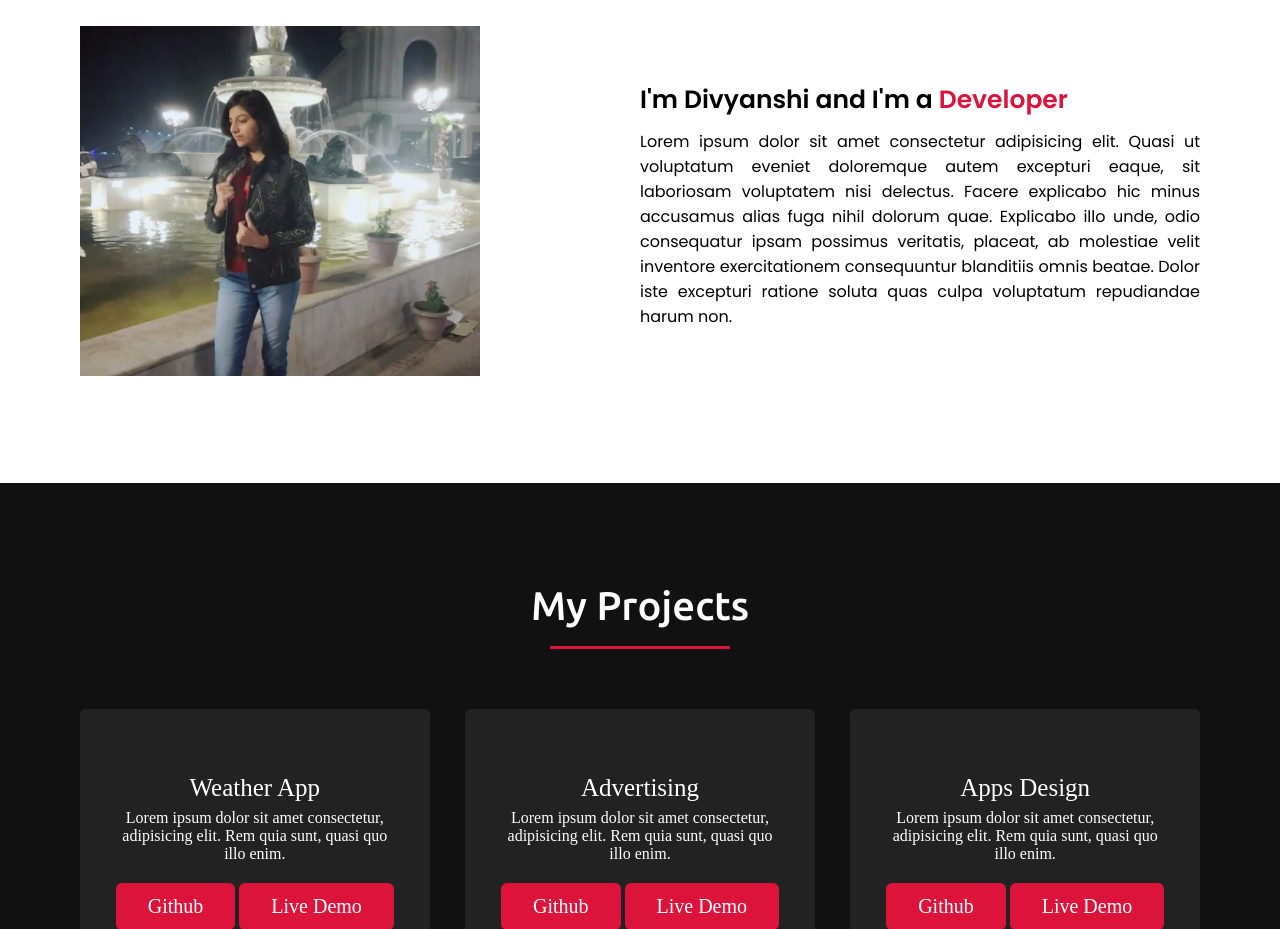
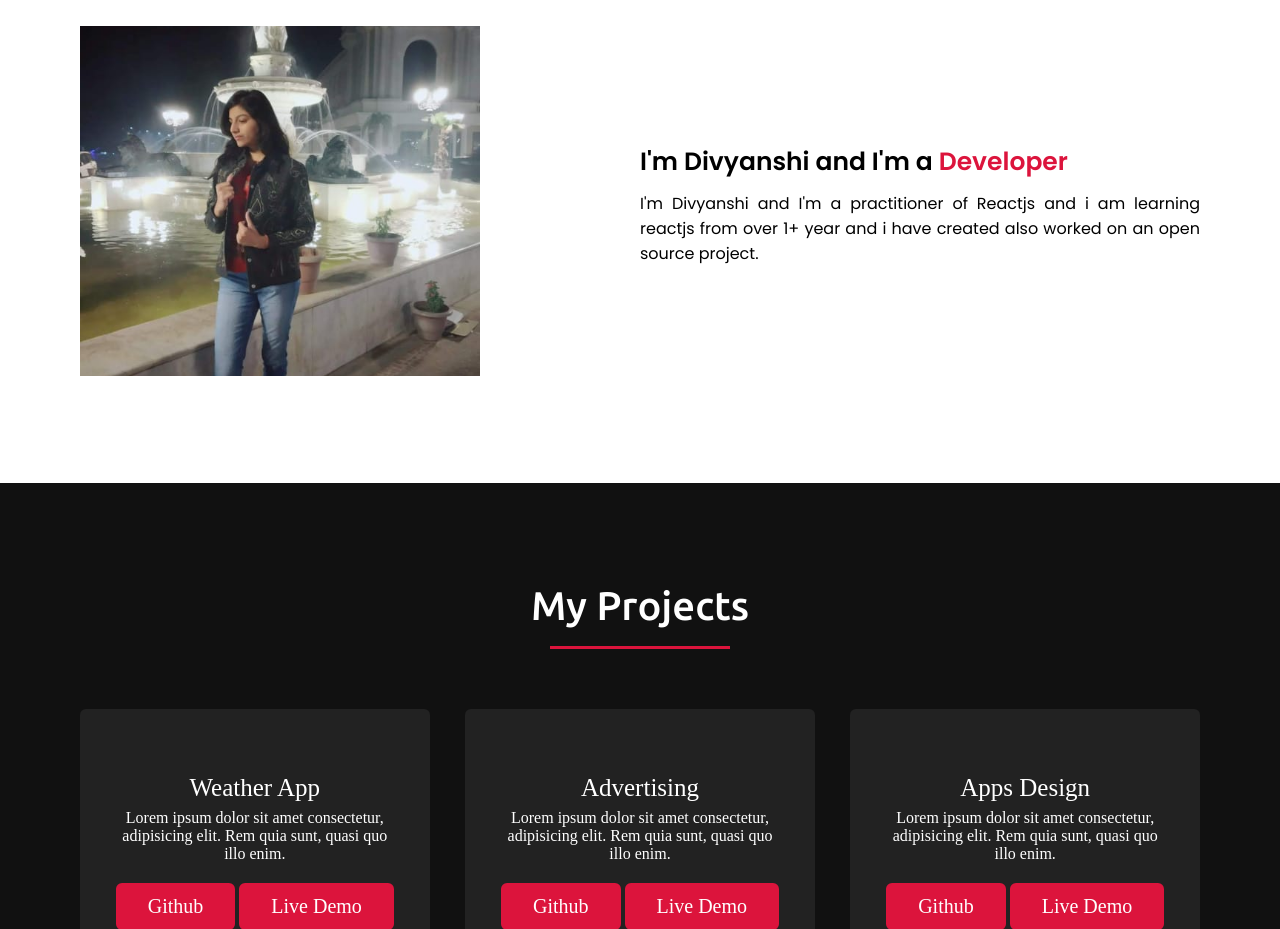
Before and after one commit to divijain-15/divijain.github.io, a plain HTML site: page index.html in a window 1280 px wide. Shown: the part 1000-1929 px from the top of the page. Drawn offline with nearby package versions, Linux system fonts and the light colour scheme.

Commit message:
Update index.html

```diff
--- a/index.html
+++ b/index.html
@@ -61,8 +61,8 @@ About me</h2>
                     <div class="text">
 I'm Divyanshi and I'm a <span class="typing-2">Developer</span></div>
 <p>
-Lorem ipsum dolor sit amet consectetur adipisicing elit. Quasi ut voluptatum eveniet doloremque autem excepturi eaque, sit laboriosam voluptatem nisi delectus. Facere explicabo hic minus accusamus alias fuga nihil dolorum quae. Explicabo illo unde, odio consequatur ipsam possimus veritatis, placeat, ab molestiae velit inventore exercitationem consequuntur blanditiis omnis beatae. Dolor iste excepturi ratione soluta quas culpa voluptatum repudiandae harum non.</p>
-
+    I'm Divyanshi and I'm a practitioner of Reactjs and i am learning reactjs from over 1+ year and i have created also worked on an open source project.
+    </p>
                 </div>
 </div>
 </div>
```
